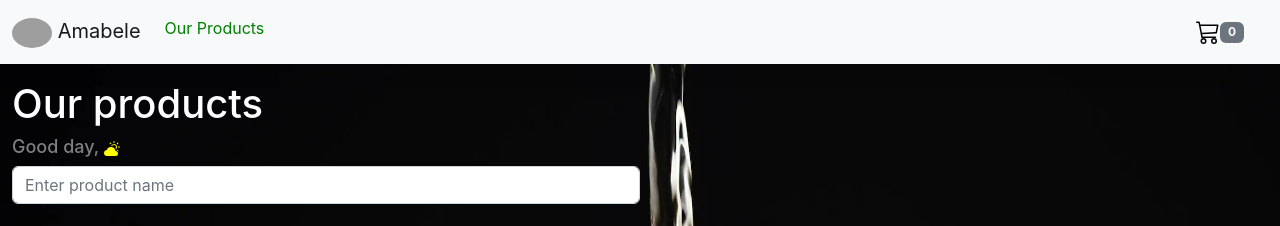
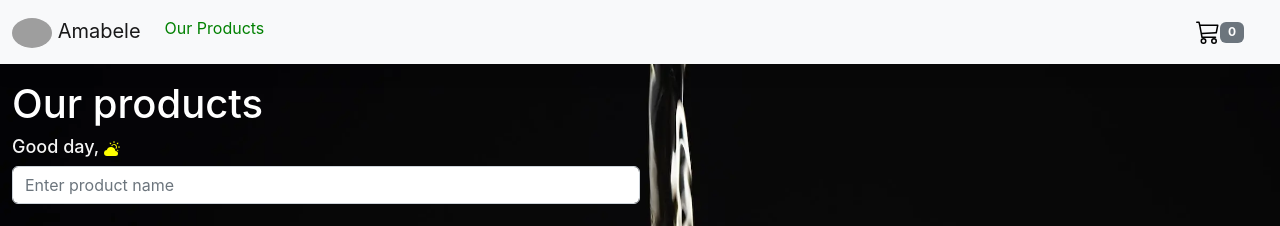
Before and after one commit to AsandahDevs/Amabele, a React (Create React App) app: page /Amabele/products in a window 1280 px wide. Shown: the top 226 px of the page. Built offline with nearby package versions, Linux system fonts and the light colour scheme; grey boxes are pictures that could not be loaded.

Commit message:
Change color of h2 element to whitesmoke.

```diff
--- a/src/pages/Products.js
+++ b/src/pages/Products.js
@@ -59,7 +59,7 @@ const Products = (props) => {
   return (
     <Container fluid>
       <h1>Our products</h1>
-      <h2 style={{ color: "gray", fontSize: "large" }}>
+      <h2 style={{ color: "whitesmoke", fontSize: "large" }}>
         {day} {emoji}
       </h2>
       <input
```
